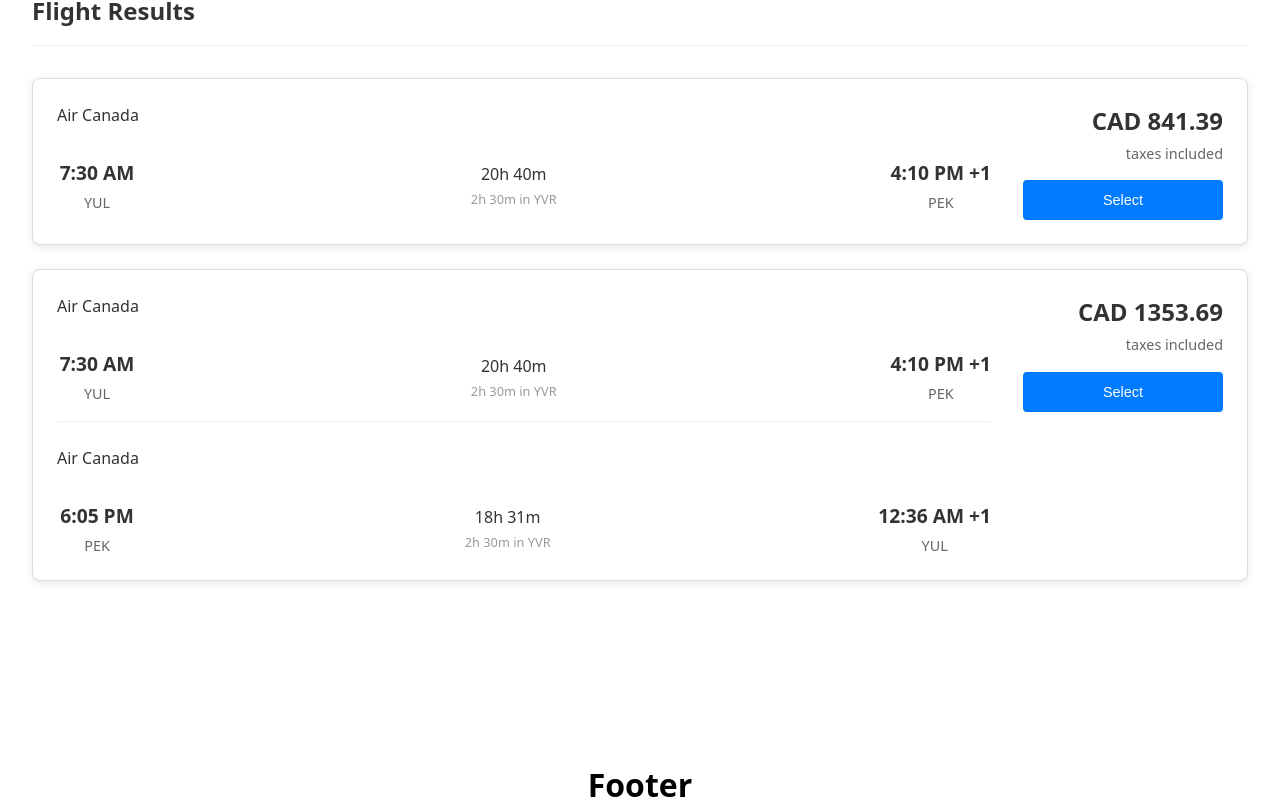
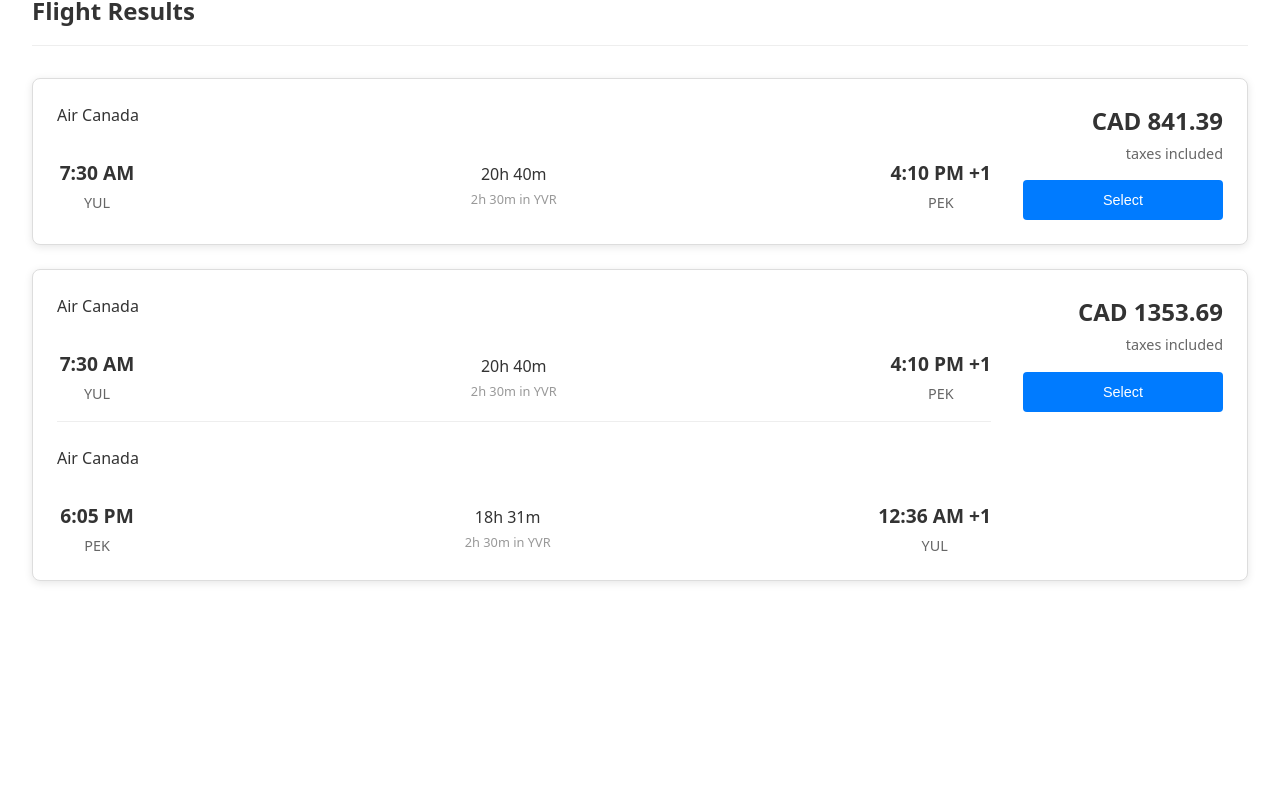
Before and after one commit to HeshamHamshary/FlightHub-Assignment, a React (Vite) app in the folder apps/Frontend/: page / in a window 1280 px wide. Shown: the part 492-1301 px from the top of the page. After the commit the page ends 1253 px from the top, so only its background shows below. Built offline with nearby package versions, Linux system fonts and the light colour scheme.

Commit message:
Removed footer

```diff
--- a/apps/Frontend/src/App.tsx
+++ b/apps/Frontend/src/App.tsx
@@ -1,7 +1,6 @@
 import Header from './components/Header'
 import FlightSearch from './components/FlightSearch'
 import FlightList from './components/FlightList'
-import Footer from './components/Footer'
 function App() {
 
   return (
@@ -13,7 +12,6 @@
 
       <FlightList />
 
-      <Footer />
     </div>
   )
 }
--- a/apps/Frontend/src/components/Footer.tsx
+++ /dev/null
@@ -1,10 +0,0 @@
-
-function Footer() {
-
-  return (
-    <div>
-      <h1>Footer</h1>
-    </div>
-  )
-}
-export default Footer
```
